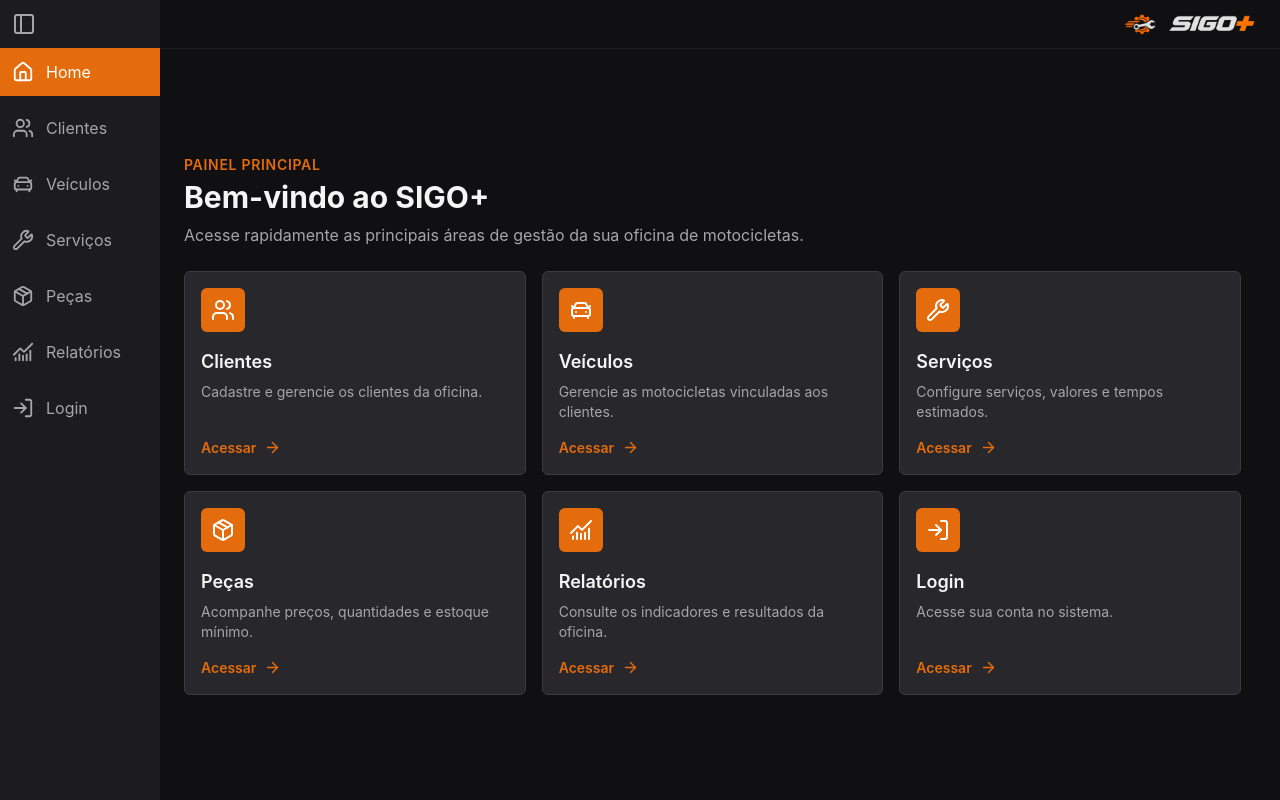
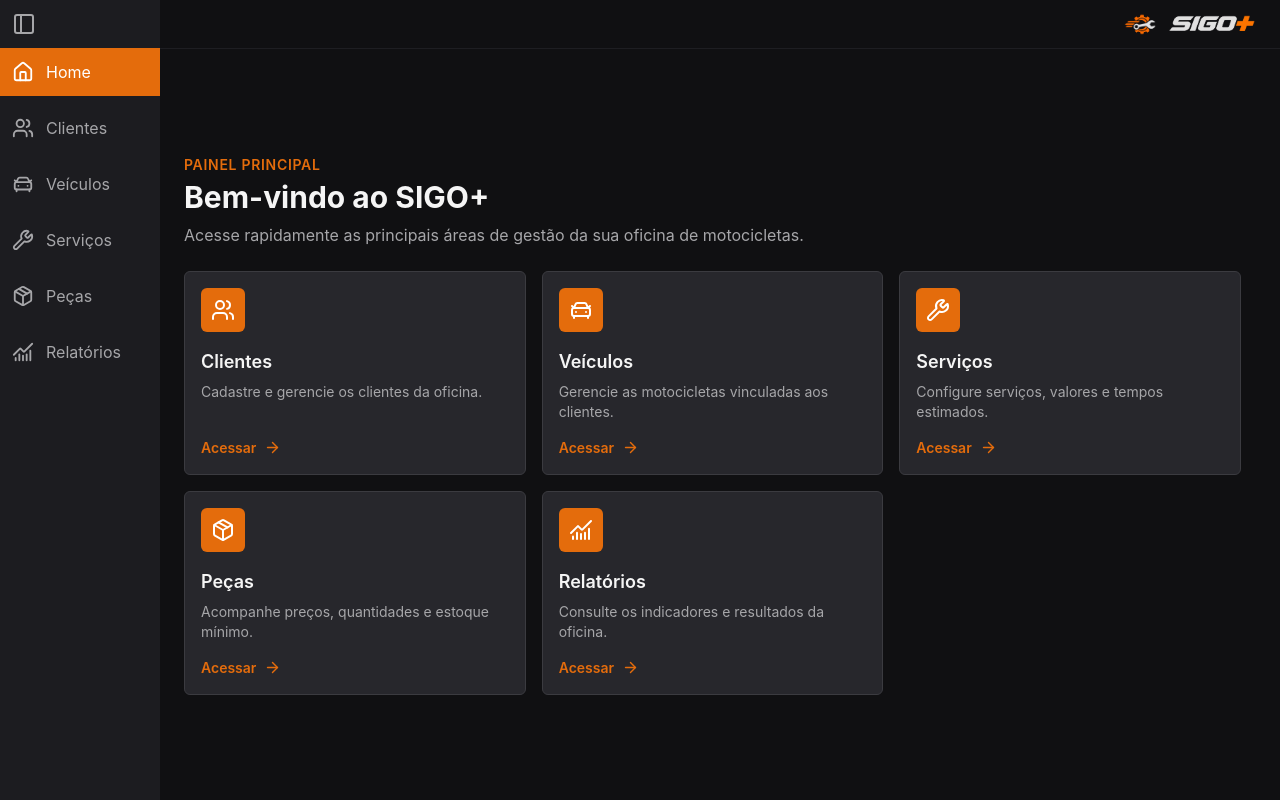
Before and after one commit to marqxmatheus/sigoPlus.web, a React (Vite) app: page / in a window 1280 px wide. Built offline with nearby package versions, Linux system fonts and the light colour scheme; no server answers.

Commit message:
chore: oculta acesso ao login

```diff
--- a/src/App.tsx
+++ b/src/App.tsx
@@ -4,7 +4,6 @@ import { Home } from './pages/Home'
 import { Relatorios } from './pages/Relatorios'
 import { CadastroCliente } from './pages/CadastroCliente'
 import { Clientes } from './pages/Clientes'
-import { Login } from './pages/Login'
 import { Veiculos } from './pages/Veiculos'
 import { CadastroVeiculo } from './pages/CadastroVeiculo'
 import { Servicos } from './pages/Servicos'
@@ -33,7 +32,6 @@ export default function App() {
           <Route path="/pecas" element={<Pecas />} />
           <Route path="/pecas/cadastro" element={<CadastroPeca />} />
           <Route path="/pecas/:id/editar" element={<CadastroPeca />} />
-          <Route path="/login" element={<Login />} />
         </Route>
       </Routes>
     </BrowserRouter>
--- a/src/components/Sidebar.tsx
+++ b/src/components/Sidebar.tsx
@@ -7,7 +7,6 @@ import {
   Wrench,
   Package,
   ChartNoAxesCombined,
-  LogIn,
   PanelLeft,
 } from 'lucide-react'
 
@@ -18,7 +17,6 @@ const links = [
   { nome: 'Serviços', rota: '/servicos', icone: Wrench },
   { nome: 'Peças', rota: '/pecas', icone: Package },
   { nome: 'Relatórios', rota: '/relatorios', icone: ChartNoAxesCombined },
-  { nome: 'Login', rota: '/login', icone: LogIn },
 ]
 
 export function Sidebar() {
--- a/src/pages/Home.tsx
+++ b/src/pages/Home.tsx
@@ -3,7 +3,6 @@ import {
   ArrowRight,
   CarFront,
   ChartNoAxesCombined,
-  LogIn,
   Package,
   Users,
   Wrench,
@@ -39,12 +38,6 @@ const paginas = [
     descricao: 'Consulte os indicadores e resultados da oficina.',
     rota: '/relatorios',
     icone: ChartNoAxesCombined,
-  },
-  {
-    nome: 'Login',
-    descricao: 'Acesse sua conta no sistema.',
-    rota: '/login',
-    icone: LogIn,
   },
 ]
 
```
